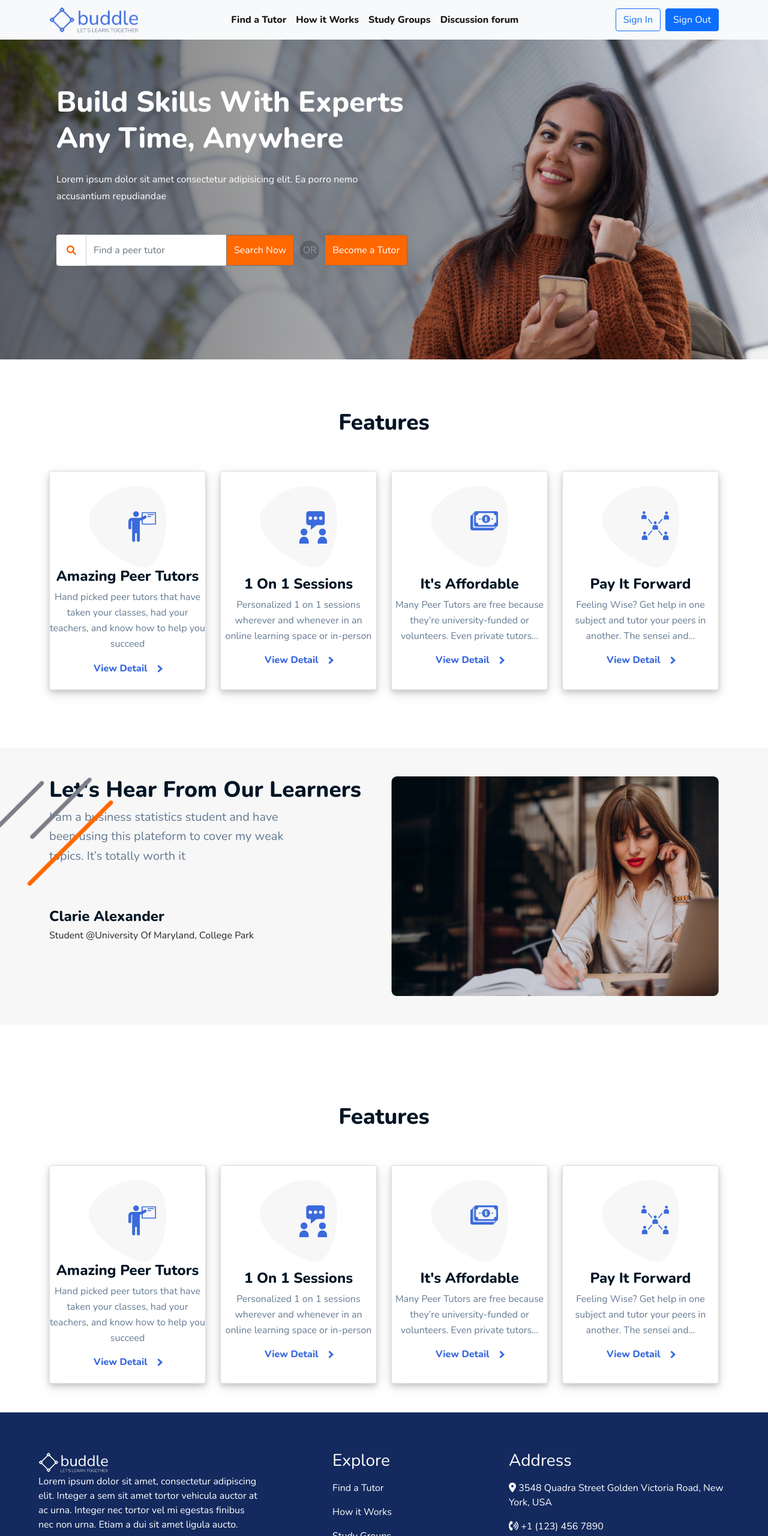
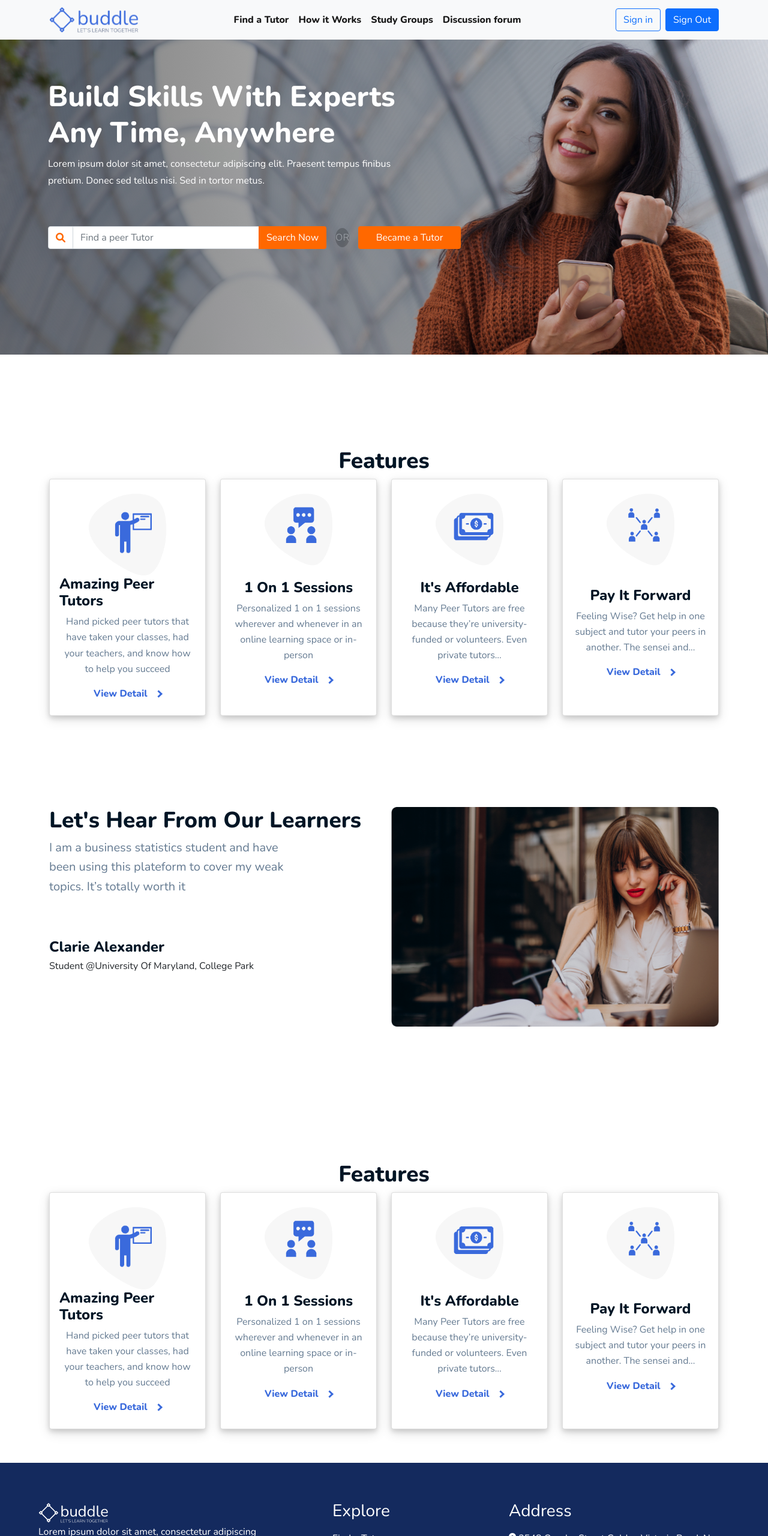
Before and after one commit to nitin-nagar/html-assignment, a plain HTML site: page index.html in a window 1280 px wide. Shown: the top 2560 px of the page at 60% size. Drawn offline with nearby package versions, Linux system fonts and the light colour scheme.

Commit message:
Completed responsive except mobile

```diff
--- a/css/style.css
+++ b/css/style.css
@@ -23,57 +23,34 @@ html {
   line-height: normal;
   color: #001525;
 }
-
-.showcase-info {
-  top: 140px;
-  left: 82px;
-  max-width: 50%;
+.showcase {
+  background: url("../img/head-poster.png") no-repeat center center/cover;
+  position: relative;
+  top: -75px;
+  z-index: -999;
+  width: 100%;
+  height: 600px;
 }
-.showcase-info-heading {
-  font-family: Nunito;
+.showcase-content {
+  width: 60%;
+  padding-top: 140px;
+  padding-left: 80px;
+}
+h1.showcase-heading {
+  width: 90%;
   font-size: 48px;
   font-weight: 800;
-  font-stretch: normal;
-  font-style: normal;
+  color: #fff;
   line-height: 1.25;
-  letter-spacing: normal;
+}
+p.showcase-desc {
+  width: 85%;
+  font-size: 16px;
   color: #fff;
-}
-.showcase-info-para {
-  width: 580px;
-  height: 56px;
-  font-family: Nunito;
-  font-size: 16px;
-  font-weight: normal;
-  font-stretch: normal;
-  font-style: normal;
   line-height: 1.75;
-  letter-spacing: normal;
-  color: #fff;
-  margin: 25px 0;
-}
-.showcase-info-form {
-  width: 95%;
-  margin: 50px 0;
-}
-.showcase-info-form button {
-  background-color: var(--color-orng);
 }
 
-.showcase-info-search {
-  width: 50px;
-  display: flex;
-  justify-content: center;
-  align-items: center;
-  border-top-left-radius: 4px;
-  border-bottom-left-radius: 4px;
-  background-color: #fff;
-}
-.showcase-info-search i {
-  background-color: #fff;
-  color: var(--color-orng);
-}
-.showcase-info #or-container {
+#or-container {
   display: flex;
   justify-content: center;
   align-items: center;
@@ -82,25 +59,26 @@ html {
   background-color: #000;
   opacity: 0.2;
   border-radius: 50%;
-  margin: 10px;
+  margin: 15px;
   color: #fff;
 }
-.features {
-  display: flex;
-  flex-direction: column;
-  justify-content: center;
-  align-items: center;
+.showcase-form {
+  width: 100%;
+  margin-top: 50px;
 }
-.features-heading h1 {
-  margin-top: 80px;
-  font-family: Nunito;
-  font-size: 37px;
-  font-weight: 800;
-  font-stretch: normal;
-  font-style: normal;
-  line-height: normal;
-  letter-spacing: normal;
-  color: #001525;
+.showcase-form button {
+  color: #fff;
+  background-color: var(--color-orng);
+}
+.search-logo {
+  width: 20%;
+}
+.showcase-form span {
+  background-color: #fff;
+  color: var(--color-orng);
+}
+.showcase-form .btn-tutor {
+  width: 35%;
 }
 .card {
   box-shadow: 0 4px 8px 0 rgba(0, 0, 0, 0.15), 0 6px 20px 0 rgba(0, 0, 0, 0.12);
@@ -108,44 +86,25 @@ html {
 .card-img-top {
   width: 50%;
 }
-.card-img-overlay {
-  width: 30%;
-  top: 50px;
-  left: 115px;
-}
+
 .card-body {
   padding: 0;
 }
 .card-body .card-title {
-  font-family: Nunito;
   font-size: 24px;
   font-weight: bold;
-  font-stretch: normal;
-  font-style: normal;
   line-height: 1.17;
-  letter-spacing: normal;
   color: #001525;
-  white-space: nowrap;
 }
 .card-body .card-text {
-  font-family: Nunito;
   font-size: 16px;
-  font-weight: normal;
-  font-stretch: normal;
-  font-style: normal;
   line-height: 1.63;
-  letter-spacing: normal;
   text-align: center;
   color: #647a91;
 }
 .card-body .card-link {
-  font-family: Nunito;
   font-size: 16px;
   font-weight: bold;
-  font-stretch: normal;
-  font-style: normal;
-  line-height: normal;
-  letter-spacing: normal;
   color: #3a6adc;
   text-decoration: none;
 }
@@ -186,18 +145,17 @@ html {
 
   color: #001525;
 }
-#group-background {
-  position: absolute;
-  right: 10%;
+.features {
+  display: flex;
+  flex-direction: column;
+  justify-content: center;
+  align-items: center;
 }
-/* #group-background #reading-girl {
-  z-index: 2;
-  position: relative;
-}  */
-#group-background #three-line {
-  z-index: 3;
-  width: 20%;
-  /* position: absolute; */
+.features-heading h1 {
+  margin-top: 80px;
+  font-size: 37px;
+  font-weight: 800;
+  color: #001525;
 }
 
 .footer {
@@ -250,3 +208,89 @@ hr {
   margin: 25px 0 0 0;
   padding: 0;
 }
+
+/* tablet view  */
+@media screen and (max-width: 768px) {
+  .showcase {
+    height: 400px;
+    top: -50px;
+  }
+  .showcase-content {
+    width: 80%;
+    padding-top: 80px;
+    padding-left: 60px;
+  }
+
+  h1.showcase-heading {
+    font-size: 30px;
+    margin: 20px 0;
+  }
+  p.showcase-desc {
+    font-size: 13px;
+    color: #fff;
+    margin: 10px 0;
+  }
+  #or-container {
+    width: 28px;
+    height: 28px;
+  }
+  .showcase-form {
+    width: 80%;
+    margin-top: 20px;
+    display: flex;
+    flex-direction: column;
+    justify-content: center;
+    align-items: center;
+  }
+  .showcase-form .btn-tutor {
+    width: 60%;
+  }
+
+  .testimonial-heading {
+    padding-top: 20px;
+  }
+  .testimonial-video {
+    margin-top: 50px;
+  }
+  .features-heading h1 {
+    margin-top: 40px;
+  }
+}
+/* Mobile view  */
+@media screen and (max-width: 426px) {
+  .showcase {
+    height: 300px;
+  }
+  .showcase-content {
+    width: 80%;
+    padding-top: 60px;
+    padding-left: 40px;
+  }
+  h1.showcase-heading {
+    font-size: 20px;
+    margin: 10px 0;
+  }
+  p.showcase-desc {
+    font-size: 10px;
+    color: #fff;
+  }
+  #or-container {
+    width: 25px;
+    height: 25px;
+  }
+  .showcase-form {
+    width: 100%;
+  }
+  .showcase-form input {
+    width: 10%;
+  }
+  .showcase-form button {
+    width: 10%;
+  }
+  .showcase-form .btn-tutor {
+    width: 60%;
+  }
+  .features-heading h1 {
+    margin-top: 20px;
+  }
+}
--- a/index.html
+++ b/index.html
@@ -25,8 +25,42 @@
     <header>
         <nav class="navbar navbar-expand-lg navbar-light bg-light">
             <div class="container">
+                <a class="navbar-brand p-0 m-0" href="#">
+                    <img width="150px" src="img/buddle-logo.png" alt="">
+                </a>
+                <button class="navbar-toggler" type="button" data-bs-toggle="collapse"
+                    data-bs-target="#navbarSupportedContent" aria-controls="navbarSupportedContent"
+                    aria-expanded="false" aria-label="Toggle navigation">
+                    <span class="navbar-toggler-icon"></span>
+                </button>
+                <div class="collapse navbar-collapse " id="navbarSupportedContent">
+                    <ul class="navbar-nav  ms-auto me-0 mb-2 mb-lg-0">
+                        <li class="nav-item">
+                            <a class="nav-link active" aria-current="page" href="#">Find a Tutor</a>
+                        </li>
+                        <li class="nav-item">
+                            <a class="nav-link active" aria-current="page" href="#">How it Works</a>
+                        </li>
+                        <li class="nav-item">
+                            <a class="nav-link active" aria-current="page" href="#">Study Groups</a>
+                        </li>
+                        <li class="nav-item">
+                            <a class="nav-link active" aria-current="page" href="#">Discussion forum</a>
+                        </li>
 
-                <!-- <span class="navbar-toggler-icon float-start"></span> -->
+                    </ul>
+                    <div class="d-flex  ms-auto me-0">
+
+                        <button class="btn btn-outline-primary me-2" type="submit">Sign in</button>
+                        <button class="btn btn-primary" type="submit">Sign Out</button>
+                    </div>
+                </div>
+            </div>
+        </nav>
+        <!-- <nav class="navbar navbar-expand-lg navbar-light bg-light">
+            <div class="container">
+
+
                 <a class="navbar-brand p-0 m-0" href="#">
                     <img width="150px" src="img/buddle-logo.png" alt="">
                 </a>
@@ -69,8 +103,30 @@
                 </div>
 
             </div>
-        </nav>
-        <div id="showcase">
+        </nav> -->
+        <div class="showcase">
+            <!-- <div class="showcase-img"><img class="img-fluid top-0" src="img/head-poster.png" alt=""></div> -->
+            <div class="showcase-content">
+                <h1 class="showcase-heading mb-2">Build Skills With Experts Any Time, Anywhere</h1>
+                <p class="showcase-desc mt-2">Lorem ipsum dolor sit amet, consectetur adipiscing elit. Praesent tempus
+                    finibus pretium. Donec sed tellus nisi. Sed in tortor metus.
+                </p>
+
+                <div class="showcase-form mb-3 center flex-row">
+                    <div class="input-group ">
+
+                        <span class="input-group-text" id="addon-wrapping"><i class="fas fa-search"></i></span>
+                        <input type="text" class="form-control" placeholder="Find a peer Tutor"
+                            aria-describedby="button-addon2">
+                        <button class="btn" type="button" id="button-addon2">Search Now</button>
+                    </div>
+                    <div id="or-container">OR</div>
+                    <button class="btn btn-tutor" type="button" id="button-addon2">Became a Tutor</button>
+                </div>
+
+            </div>
+        </div>
+        <!-- <div id="showcase">
             <img class="img-fluid showcase-img position-relative" src="img/head-poster.png" alt="">
             <div class="container showcase-info position-absolute">
                 <h1 class="showcase-info-heading ">Build Skills With Experts Any Time,
@@ -90,19 +146,18 @@
                     <button class="btn btn-secondary" type="button">Become a Tutor</button>
                 </div>
             </div>
-        </div>
+        </div> -->
     </header>
     <section class="features">
         <div class="features-heading">
             <h1>Features</h1>
         </div>
-        <div class="container my-lg-5">
+        <div class="container mb-5">
             <div class="row row-cols-1 row-cols-md-4 ">
-                <div class="col ">
-                    <div class="card h-100 center py-4">
-                        <img src="img/path.png" class="card-img-top" alt="...">
-                        <img src="img/teacher.png" class="card-img-overlay" alt="...">
-                        <div class="card-body center">
+                <div class="col-12 col-md-6 col-lg-3 mb-2 ">
+                    <div class="card h-100 center py-4 ">
+                        <img src="img/feature-teacher.png" class="card-img-top" alt="...">
+                        <div class="card-body center px-3">
                             <h5 class="card-title">Amazing Peer Tutors</h5>
                             <p class="card-text">Hand picked peer tutors that have taken your classes, had your
                                 teachers, and know how to help you succeed</p>
@@ -110,10 +165,9 @@
                         </div>
                     </div>
                 </div>
-                <div class="col ">
-                    <div class="card h-100 center py-4">
-                        <img src="img/path.png" class="card-img-top" alt="...">
-                        <img src="img/conversation.png " class=" card-img-overlay" alt="...">
+                <div class="col-12 col-md-6 col-lg-3 mb-2">
+                    <div class="card h-100 center  py-4 px-3">
+                        <img src="img/feature-conversation.png " class=" card-img-top" alt="...">
                         <div class="card-body center">
                             <h5 class="card-title">1 On 1 Sessions</h5>
                             <p class="card-text">Personalized 1 on 1 sessions wherever and whenever in an online
@@ -122,12 +176,11 @@
                         </div>
                     </div>
                 </div>
-                <div class="col ">
-                    <div class="card h-100 center py-4">
+                <div class="col-12 col-md-6 col-lg-3 mb-2">
+                    <div class="card h-100 center py-4 px-3">
 
 
-                        <img src="img/path.png" class="card-img-top" alt="...">
-                        <img src="img/money.png" class="card-img-overlay" alt="...">
+                        <img src="img/feature-money.png" class="card-img-top" alt="...">
 
                         <div class="card-body center">
                             <h5 class="card-title">It's Affordable</h5>
@@ -137,10 +190,9 @@
                         </div>
                     </div>
                 </div>
-                <div class="col ">
-                    <div class="card h-100 center py-4">
-                        <img src="img/path.png" class="card-img-top" alt="...">
-                        <img src="img/connecting-people.png" class="card-img-overlay" alt="...">
+                <div class="col-12  col-md-6 col-lg-3 mb-2">
+                    <div class="card h-100 center py-4 px-3">
+                        <img src="img/feature-connecting.png" class="card-img-top" alt="...">
                         <div class="card-body center">
                             <h5 class="card-title">Pay It Forward</h5>
                             <p class="card-text">Feeling Wise? Get help in one subject and tutor your peers in another.
@@ -152,25 +204,23 @@
             </div>
         </div>
     </section>
-    <section id="testimonials">
+    <section id="testimonials ">
         <div class="container my-lg-5 py-lg-5">
             <div class="row testimonial">
-                <div class="col-6">
-                    <h1>Let's Hear From Our Learners</h1>
-                    <p>I am a business statistics student and have been using this plateform to cover my weak topics.
+                <div class="col-12 col-lg-6">
+                    <h1 class="testimonial-heading">Let's Hear From Our Learners</h1>
+                    <p class="testimonial-desc">I am a business statistics student and have been using this plateform to
+                        cover my weak topics.
                         It’s totally worth it
                     </p>
                     <h5>Clarie Alexander</h5>
                     <h6><span>Student</span> @University Of Maryland, College Park</h6>
                 </div>
-                <div class="col-6">
+                <div class="col-12 col-lg-6 testimonial-video mb-5">
                     <img id="reading-girl" class="img-fluid" src="img/reading-girl.png" alt="">
 
                 </div>
-                <div id="group-background">
 
-                    <img id="three-line" src="img/group-background.png" alt="">
-                </div>
             </div>
         </div>
     </section>
@@ -178,13 +228,12 @@
         <div class="features-heading">
             <h1>Features</h1>
         </div>
-        <div class="container my-lg-5">
+        <div class="container mb-5">
             <div class="row row-cols-1 row-cols-md-4 ">
-                <div class="col ">
-                    <div class="card h-100 center py-4">
-                        <img src="img/path.png" class="card-img-top" alt="...">
-                        <img src="img/teacher.png" class="card-img-overlay" alt="...">
-                        <div class="card-body center">
+                <div class="col-12 col-md-6 col-lg-3 mb-2 ">
+                    <div class="card h-100 center py-4 ">
+                        <img src="img/feature-teacher.png" class="card-img-top" alt="...">
+                        <div class="card-body center px-3">
                             <h5 class="card-title">Amazing Peer Tutors</h5>
                             <p class="card-text">Hand picked peer tutors that have taken your classes, had your
                                 teachers, and know how to help you succeed</p>
@@ -192,10 +241,9 @@
                         </div>
                     </div>
                 </div>
-                <div class="col ">
-                    <div class="card h-100 center py-4">
-                        <img src="img/path.png" class="card-img-top" alt="...">
-                        <img src="img/conversation.png " class=" card-img-overlay" alt="...">
+                <div class="col-12 col-md-6 col-lg-3 mb-2">
+                    <div class="card h-100 center  py-4 px-3">
+                        <img src="img/feature-conversation.png " class=" card-img-top" alt="...">
                         <div class="card-body center">
                             <h5 class="card-title">1 On 1 Sessions</h5>
                             <p class="card-text">Personalized 1 on 1 sessions wherever and whenever in an online
@@ -204,12 +252,11 @@
                         </div>
                     </div>
                 </div>
-                <div class="col ">
-                    <div class="card h-100 center py-4">
+                <div class="col-12 col-md-6 col-lg-3 mb-2">
+                    <div class="card h-100 center py-4 px-3">
 
 
-                        <img src="img/path.png" class="card-img-top" alt="...">
-                        <img src="img/money.png" class="card-img-overlay" alt="...">
+                        <img src="img/feature-money.png" class="card-img-top" alt="...">
 
                         <div class="card-body center">
                             <h5 class="card-title">It's Affordable</h5>
@@ -219,10 +266,9 @@
                         </div>
                     </div>
                 </div>
-                <div class="col ">
-                    <div class="card h-100 center py-4">
-                        <img src="img/path.png" class="card-img-top" alt="...">
-                        <img src="img/connecting-people.png" class="card-img-overlay" alt="...">
+                <div class="col-12  col-md-6 col-lg-3 mb-2">
+                    <div class="card h-100 center py-4 px-3">
+                        <img src="img/feature-connecting.png" class="card-img-top" alt="...">
                         <div class="card-body center">
                             <h5 class="card-title">Pay It Forward</h5>
                             <p class="card-text">Feeling Wise? Get help in one subject and tutor your peers in another.
@@ -237,7 +283,7 @@
     <footer>
         <div class="container-fluid footer">
             <div class="row footer-top">
-                <div class="col-5 footer-info">
+                <div class="col-lg-5 footer-info">
                     <img src="img/buddle-logo1.png" alt="">
                     <p>
                         Lorem ipsum dolor sit amet, consectetur adipiscing elit. Integer a sem sit amet tortor vehicula
@@ -259,7 +305,7 @@
                         </div>
                     </div>
                 </div>
-                <div class="col-3 footer-menu">
+                <div class="col-lg-3 footer-menu">
                     <h3>Explore</h3>
                     <ul>
                         <li><a href="#">Find a Tutor</a></li>
@@ -267,7 +313,7 @@
                         <li><a href="#">Study Groups</a></li>
                     </ul>
                 </div>
-                <div class="col-4 footer-address">
+                <div class="col-lg-4 footer-address">
                     <h3>Address</h3>
                     <ul>
                         <li><i class="fas fa-map-marker-alt"></i> 3548 Quadra Street Golden Victoria Road, New York, USA
```
Also changed, not shown: img/connecting-people.png (deleted), img/conversation.png (deleted), img/feature-connecting.png (added), img/feature-conversation.png (added), img/feature-money.png (added), img/feature-teacher.png (added), img/money.png (deleted), img/path.png (deleted), img/teacher.png (deleted).
